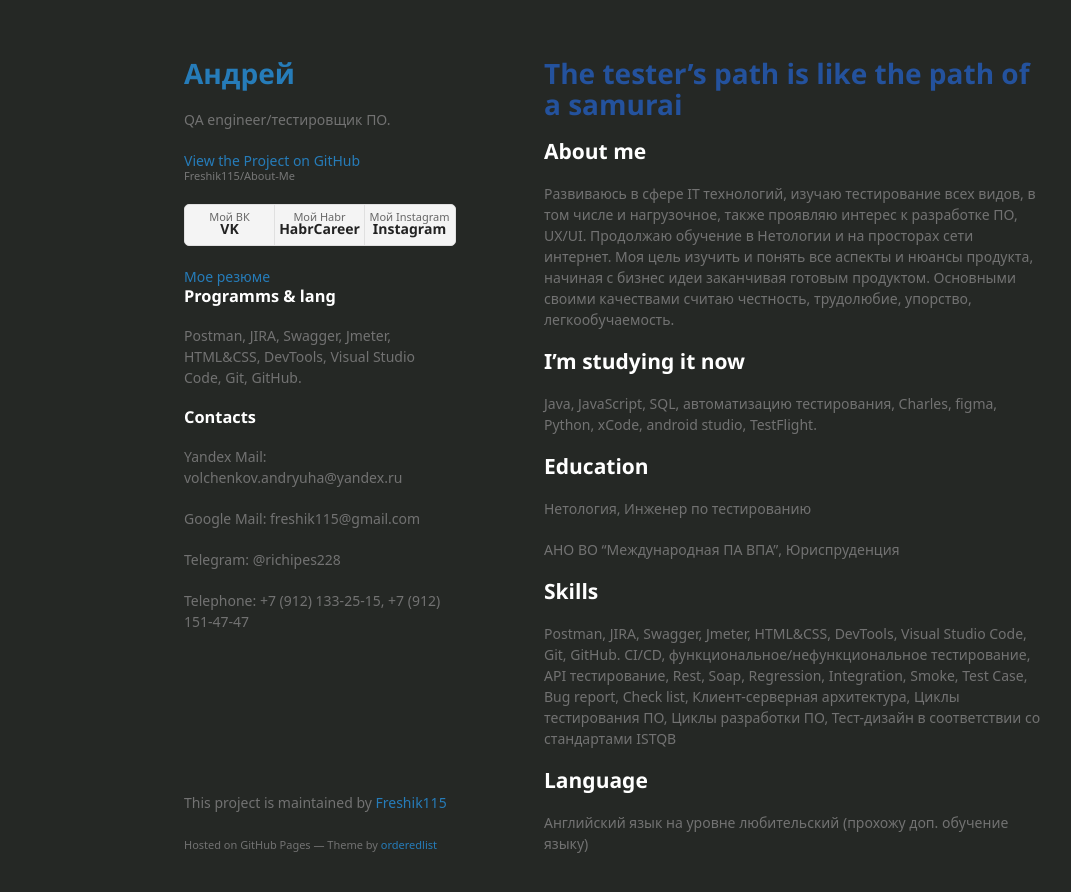
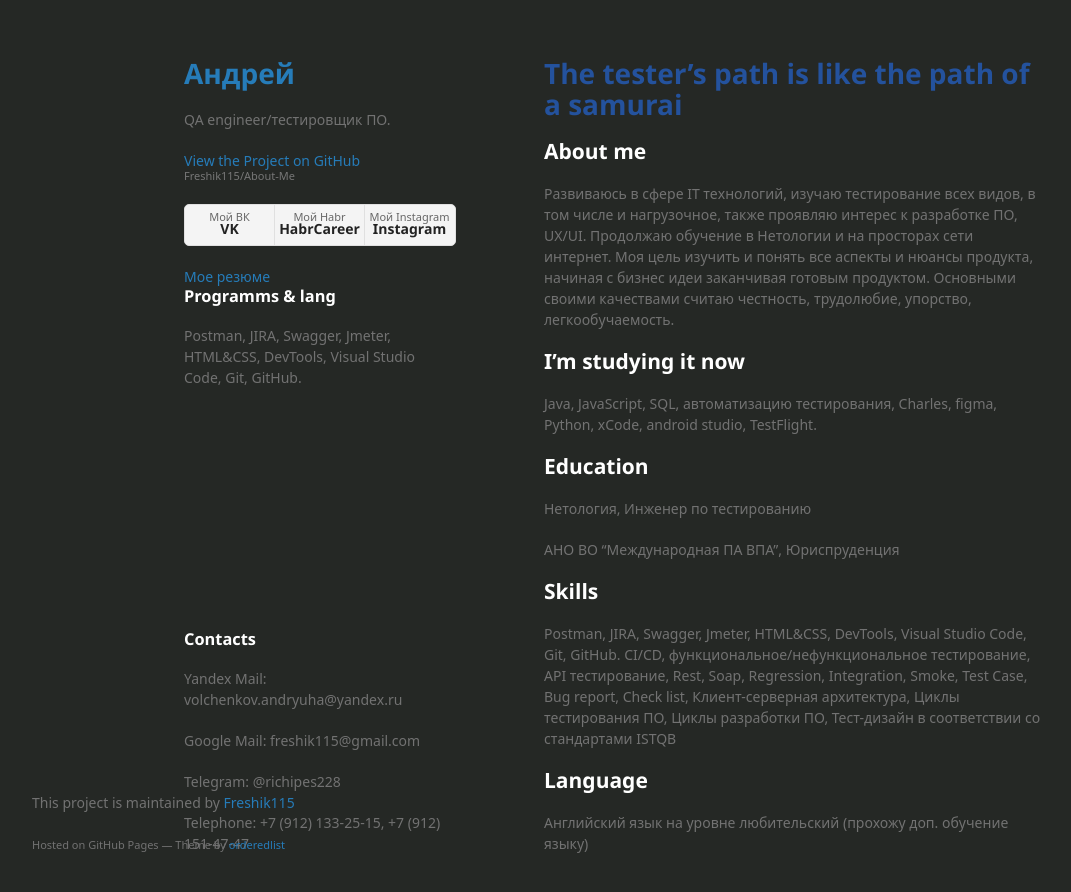
Before and after one commit to Freshik115/About-Me, a Jekyll site: the page built from README.md, in a window 1280 px wide and 924 px high. Shown: the top 892 px of the window, without its empty margins (26-1097 px from the left). Built offline with Jekyll 4.4.1, drawn with Linux system fonts in a browser that asks for light colours; some web fonts are replaced; our own code applies the rules of GitHub Pages for plain Markdown files.

Commit message:
Update default.html

```diff
--- a/_layouts/default.html
+++ b/_layouts/default.html
@@ -55,12 +51,19 @@
 
       </section>
       <footer>
-        {% if site.github.is_project_page %}
-        <p>This project is maintained by <a href="{{ site.github.owner_url }}">{{ site.github.owner_name }}</a></p>
-        {% endif %}
-        <p><small>Hosted on GitHub Pages &mdash; Theme by <a href="https://github.com/orderedlist">orderedlist</a></small></p>
+        <h3>Contacts</h3>
+        <p>Yandex Mail: volchenkov.andryuha@yandex.ru</p>
+          <p>Google Mail: freshik115@gmail.com</p>
+          <p>Telegram: @richipes228</p>
+          <p>Telephone: +7 (912) 133-25-15, +7 (912) 151-47-47</p>
+
       </footer>
     </div>
     <script src="{{ "/assets/js/scale.fix.js" | relative_url }}"></script>
   </body>
+  <footer>
+    {% if site.github.is_project_page %}
+        <p>This project is maintained by <a href="{{ site.github.owner_url }}">{{ site.github.owner_name }}</a></p>
+        {% endif %}
+        <p><small>Hosted on GitHub Pages &mdash; Theme by <a href="https://github.com/orderedlist">orderedlist</a></small></p></footer>
 </html>
```
Also changed, not shown: other parts of _layouts/default.html (+1 -5 lines).
